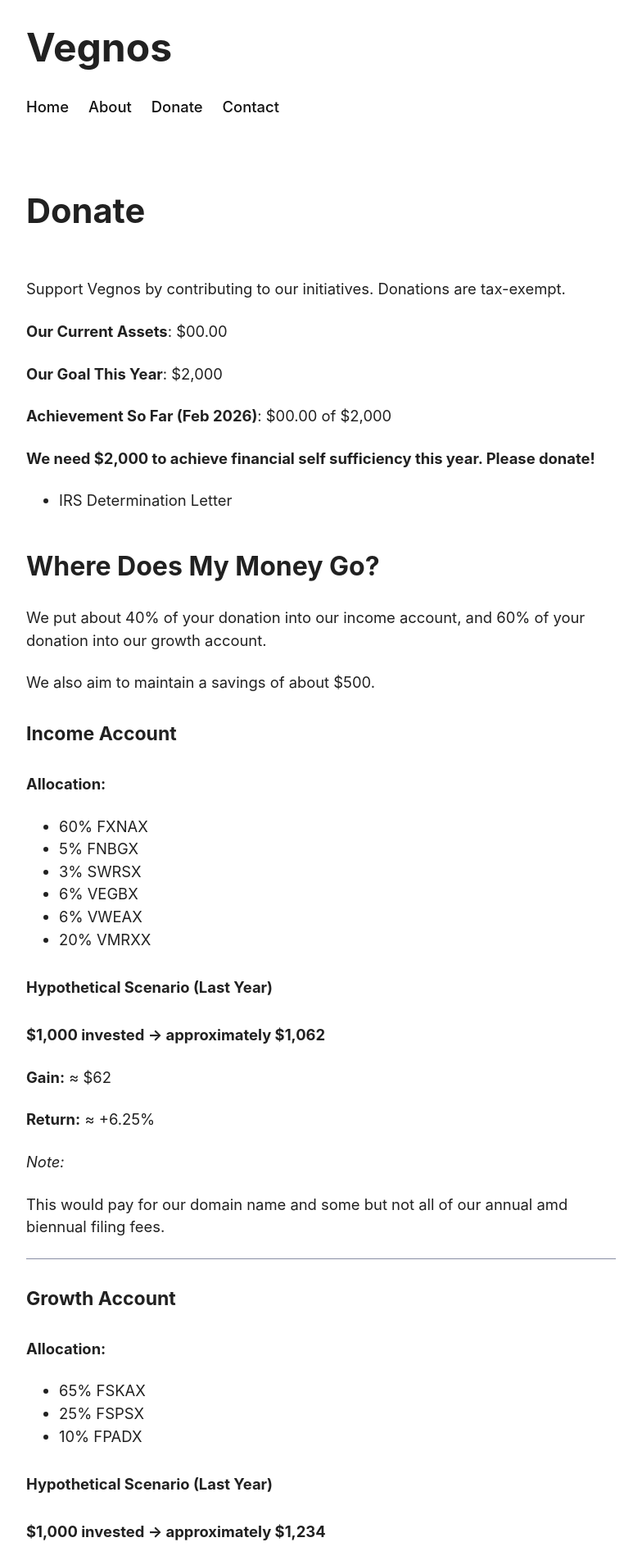
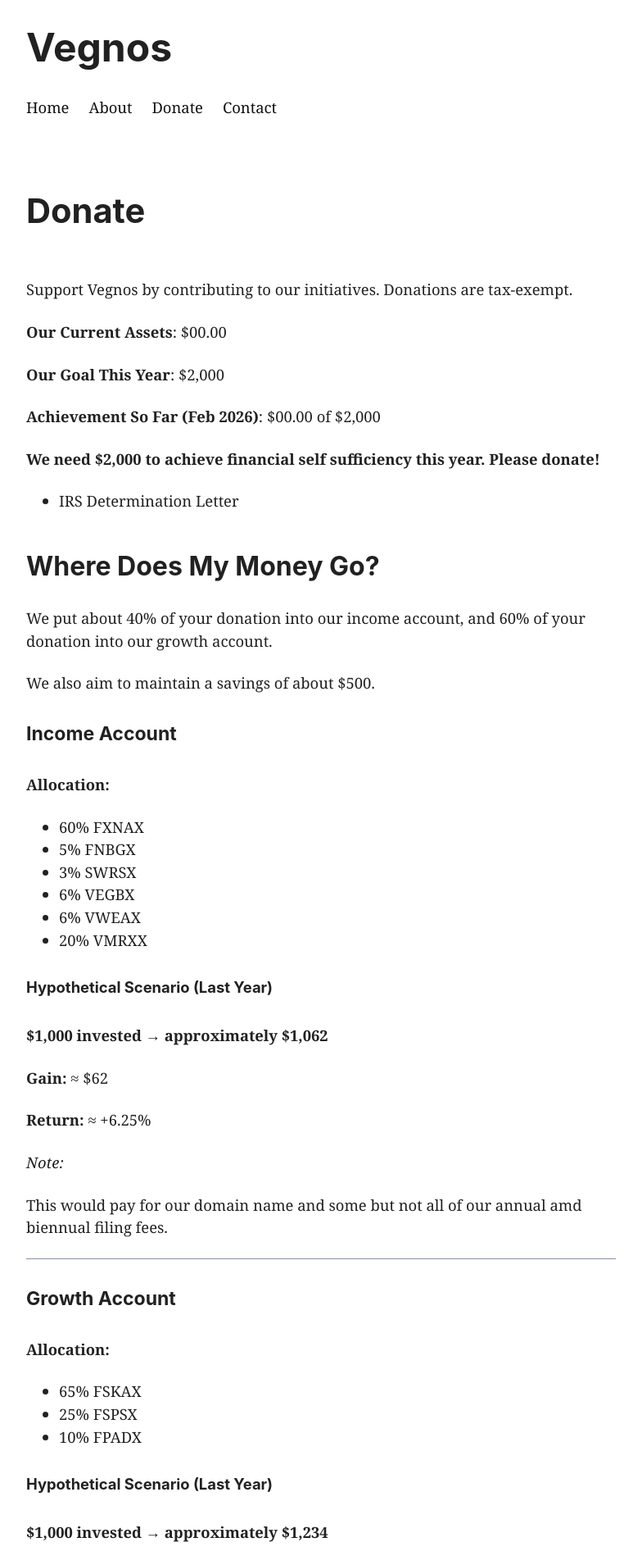
Before and after one commit to jklmnop10/vegnos, a Jekyll site: the page built from donate.md, in a window 1280 px wide. Shown: the top 1909 px of the page at 82% size, without its empty margins (248-1010 px from the left). Built offline with Jekyll 4.4.1, drawn with Linux system fonts in a browser that asks for light colours.

Commit message:
Change global font to serif and update headings

```diff
--- a/assets/css/simplecss.css
+++ b/assets/css/simplecss.css
@@ -63,8 +63,11 @@ progress {
 
 html {
   /* Set the font globally */
-  font-family: var(--sans-font);
+  font-family: var(--serif-font);
   scroll-behavior: smooth;
+}
+h1, h2, h3, h4, h5, h6 {
+	font-family: var(--sans-font);
 }
 
 /* Make the body a nice central block */
```
